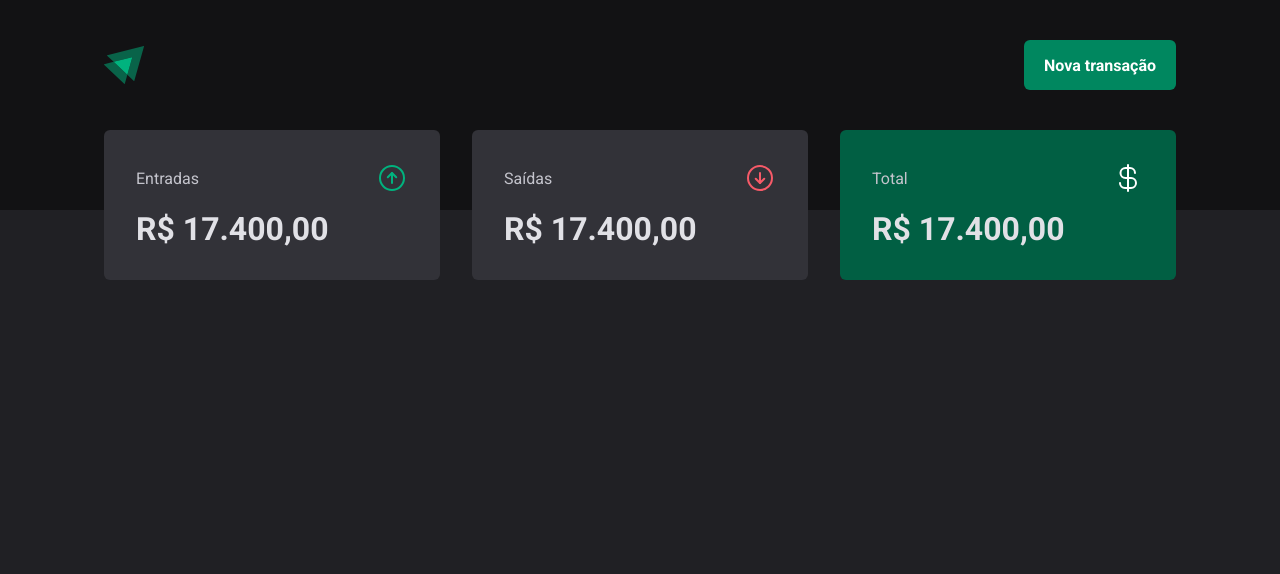
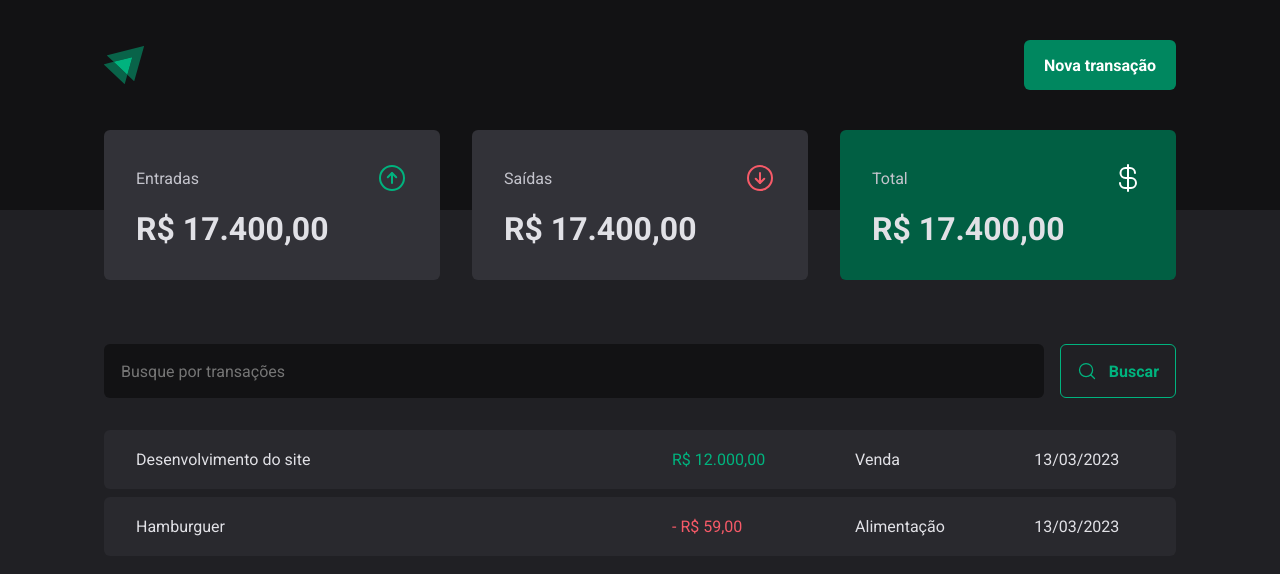
Before and after one commit to CaioScatolino/dt-money, a React (Vite) app: page / in a window 1280 px wide. Shown: the top 574 px of the page. Built offline with nearby package versions, Linux system fonts and the light colour scheme.

Commit message:
Atualizando aulas

```diff
--- /dev/null
+++ b/src/pages/Transactions/components/SearchForm/index.tsx
@@ -0,0 +1,15 @@
+import { MagnifyingGlass } from 'phosphor-react'
+import { SearchFormContainer } from './style'
+
+export function SearchForm() {
+  return (
+    <SearchFormContainer>
+      <input type="text" placeholder="Busque por transações" />
+
+      <button type="submit">
+        <MagnifyingGlass size={20} />
+        Buscar
+      </button>
+    </SearchFormContainer>
+  )
+}
--- /dev/null
+++ b/src/pages/Transactions/components/SearchForm/style.ts
@@ -0,0 +1,45 @@
+import styled from 'styled-components'
+
+export const SearchFormContainer = styled.form`
+  display: flex;
+  gap: 1rem;
+
+  input {
+    flex: 1;
+    border-radius: 6px;
+    border: 0;
+    background-color: ${(props) => props.theme['gray-900']};
+    color: ${(props) => props.theme['gray-300']};
+    padding: 1rem;
+    border: 1px solid transparent;
+
+    &::placeholder {
+      ${(props) => props.theme['gray-500']}
+    }
+    &:hover {
+      border: 1px solid ${(props) => props.theme['green-500']};
+    }
+  }
+
+  button {
+    display: flex;
+    align-items: center;
+    gap: 0.75rem;
+
+    border: 0;
+    padding: 1rem;
+    background: transparent;
+    border: 1px solid ${(props) => props.theme['green-300']};
+    color: ${(props) => props.theme['green-300']};
+
+    font-weight: bold;
+    border-radius: 6px;
+
+    &:hover {
+      background: ${(props) => props.theme['green-500']};
+      border: 1px solid ${(props) => props.theme['green-500']};
+      color: ${(props) => props.theme.white};
+      transition: 0.2s;
+    }
+  }
+`
--- a/src/pages/Transactions/index.tsx
+++ b/src/pages/Transactions/index.tsx
@@ -1,11 +1,41 @@
 import { Header } from '../../components/Header'
 import { Summary } from '../../components/Summary'
+import { SearchForm } from './components/SearchForm'
+import {
+  PriceHightlight,
+  TransactionsContainer,
+  TransactionsTable,
+} from './styles'
 
 export function Transactions() {
   return (
     <div>
       <Header />
       <Summary />
+
+      <TransactionsContainer>
+        <SearchForm />
+        <TransactionsTable>
+          <tbody>
+            <tr>
+              <td width="50%">Desenvolvimento do site</td>
+              <td>
+                <PriceHightlight variant="income">R$ 12.000,00</PriceHightlight>
+              </td>
+              <td>Venda</td>
+              <td>13/03/2023</td>
+            </tr>
+            <tr>
+              <td width="50%">Hamburguer</td>
+              <td>
+                <PriceHightlight variant="outcome">- R$ 59,00</PriceHightlight>
+              </td>
+              <td>Alimentação</td>
+              <td>13/03/2023</td>
+            </tr>
+          </tbody>
+        </TransactionsTable>
+      </TransactionsContainer>
     </div>
   )
 }
--- a/src/pages/Transactions/styles.ts
+++ b/src/pages/Transactions/styles.ts
@@ -0,0 +1,40 @@
+import styled from 'styled-components'
+
+export const TransactionsContainer = styled.main`
+  width: 100%;
+  max-width: 1120px;
+  margin: 4rem auto 0;
+  padding: 0 1.5rem;
+`
+export const TransactionsTable = styled.table`
+  width: 100%;
+  border-collapse: separate;
+  border-spacing: 0 0.5rem;
+  margin-top: 1.5rem;
+
+  td {
+    padding: 1.25rem 2rem;
+    background-color: ${(props) => props.theme['gray-700']};
+
+    &:first-child {
+      border-top-left-radius: 6px;
+      border-bottom-left-radius: 6px;
+    }
+
+    &:last-child {
+      border-top-right-radius: 6px;
+      border-bottom-right-radius: 6px;
+    }
+  }
+`
+
+interface PriceHightlightProps {
+  variant: 'income' | 'outcome'
+}
+
+export const PriceHightlight = styled.span<PriceHightlightProps>`
+  color: ${(props) =>
+    props.variant === 'income'
+      ? props.theme['green-300']
+      : props.theme['red-300']};
+`
```
